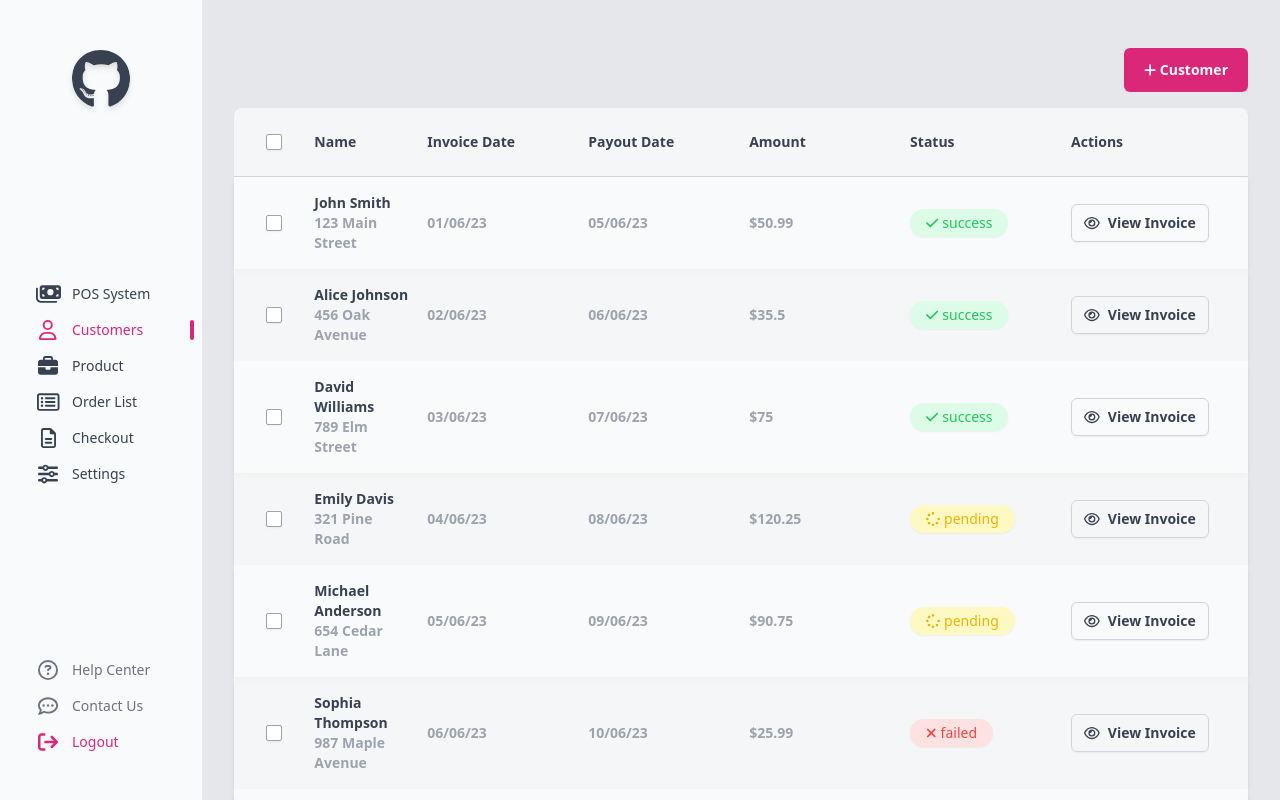
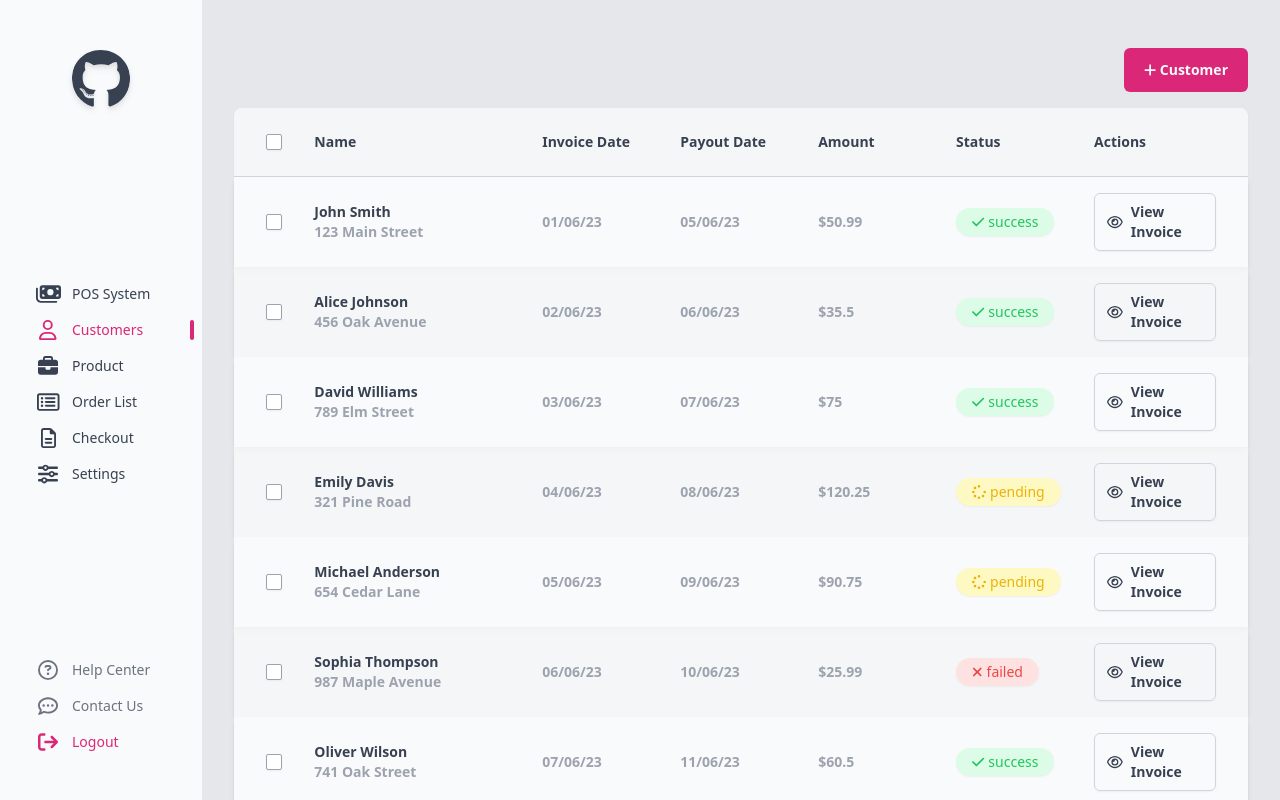
Before and after one commit to ahme-dev/testpos, an Angular app: page /sales in a window 1280 px wide. Built offline with nearby package versions, Linux system fonts and the light colour scheme.

Commit message:
Add some responsivity to the sales page

```diff
--- a/src/app/components/sale-item/sale-item.component.html
+++ b/src/app/components/sale-item/sale-item.component.html
@@ -1,8 +1,8 @@
 <div
-	class="grid grid-cols-6 gap-4 px-8 py-4 items-center text-sm font-bold shadow-md"
+	class="grid grid-cols-3 lg:grid-cols-7 gap-4 px-8 py-4 items-center text-sm font-bold shadow-md"
 	[class]="alternate ? 'bg-gray-50/80' : 'bg-gray-50'"
 >
-	<div class="flex flex-row gap-8 items-center">
+	<div class="flex flex-row gap-8 items-center lg:col-span-2">
 		<input
 			type="checkbox"
 			class="rounded-sm text-pink-600 border-gray-400 focus:ring-0 cursor-pointer shadow-sm"
--- a/src/app/pages/sales/sales.component.html
+++ b/src/app/pages/sales/sales.component.html
@@ -13,9 +13,9 @@
 	<div class="rounded-lg w-full shadow-sm">
 		<!-- header -->
 		<div
-			class="grid grid-cols-6 gap-4 px-8 py-6 items-center text-sm font-bold bg-gray-50/80 border-b border-gray-300 rounded-t-lg"
+			class="grid grid-cols-3 lg:grid-cols-7 gap-4 px-8 py-6 items-center text-sm font-bold bg-gray-50/80 border-b border-gray-300 rounded-t-lg"
 		>
-			<div class="flex flex-row gap-8 items-center">
+			<div class="flex flex-row gap-8 items-center lg:col-span-2">
 				<input
 					class="rounded-sm text-pink-600 border-gray-400 focus:ring-0 cursor-pointer shadow-sm"
 					[(ngModel)]="salesService.allSelected"
```
